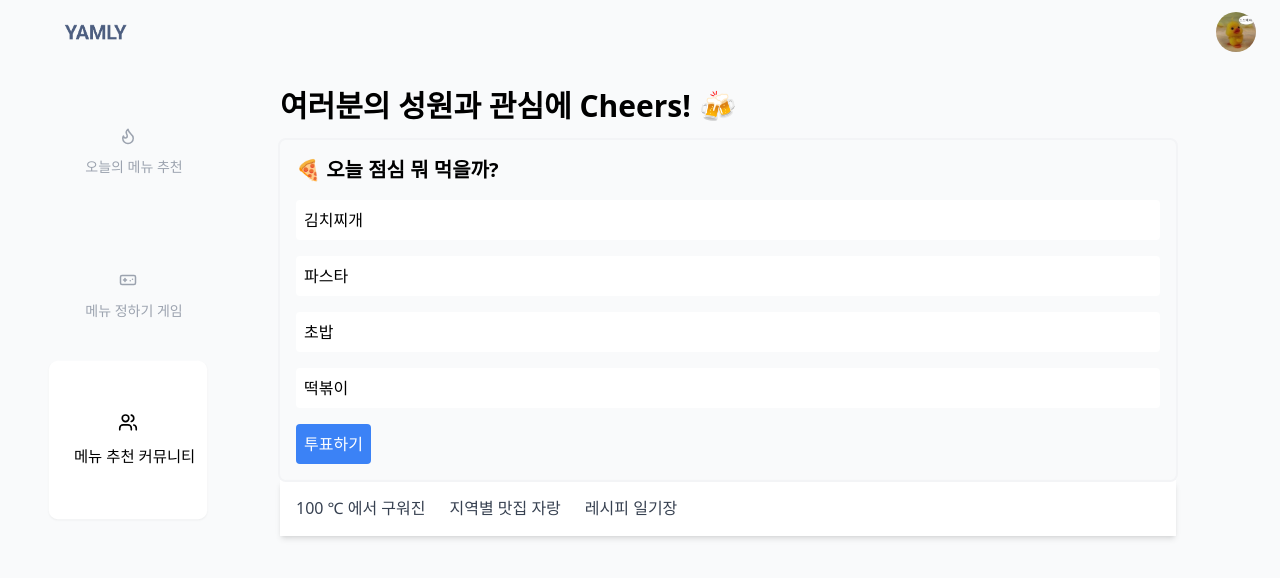
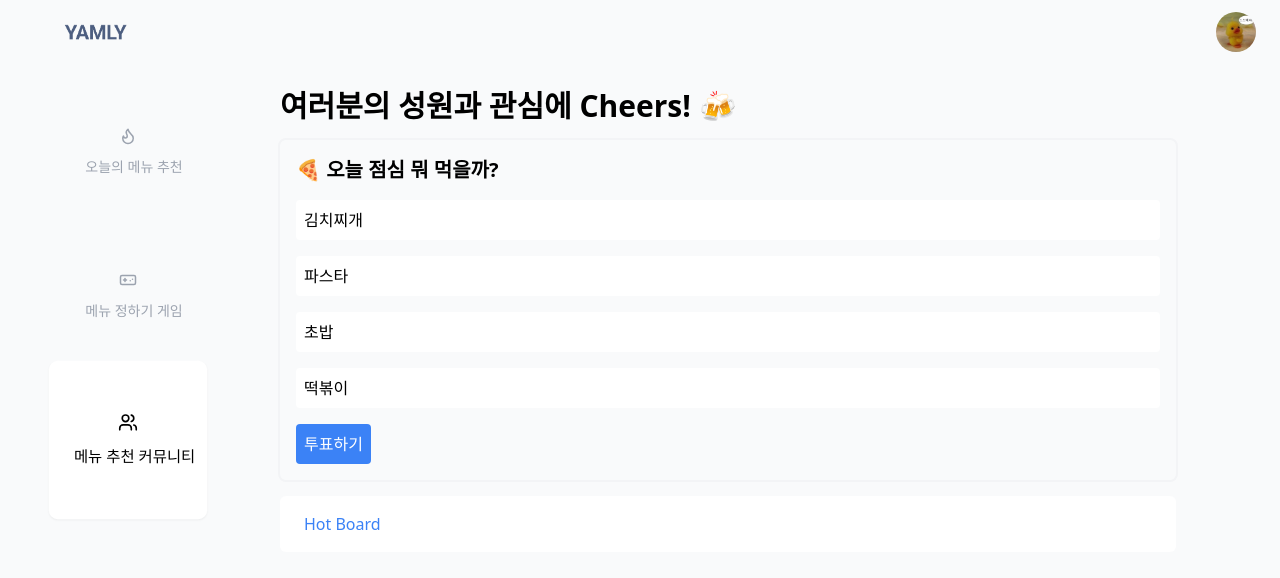
Before and after one commit to duck-ach/yamly, a React (Vite) app in the folder yamly_frontend/: page /community in a window 1280 px wide. Shown: the top 578 px of the page. Built offline with nearby package versions, Linux system fonts and the light colour scheme.

Commit message:
feat: add community navigator

```diff
--- a/yamly_frontend/src/components/Pages/Community/Board/BoardNavigator.tsx
+++ b/yamly_frontend/src/components/Pages/Community/Board/BoardNavigator.tsx
@@ -1,21 +1,17 @@
+import { Link } from "react-router-dom";
+
 const BoardNavigator = () => {
   // TODO : Hover 이벤트 추가하기
   // TODO : 게시판 별 네비게이션 선택에 따라 Router 이동 이벤트 추가하기
   return (
     <>
-      <nav className="bg-white shadow-md p-4">
+      <nav className="bg-white rounded-md p-4 pl-6">
         <div className="container mx-auto flex justify-between items-center">
-          <ul className="hidden md:flex space-x-6 text-gray-700 font-medium">
-            <li>
-              <a href="#">100 ℃ 에서 구워진</a>
-            </li>
-            <li>
-              <a href="#">지역별 맛집 자랑</a>
-            </li>
-            <li>
-              <a href="#">레시피 일기장</a>
-            </li>
-          </ul>
+          <div className="hidden md:flex space-x-6 text-gray-700 font-medium">
+            <Link to="/hotBoard" className="text-blue-500 hover:underline">
+              Hot Board
+            </Link>
+          </div>
           <button className="md:hidden p-2 text-gray-700">
             <svg
               className="w-6 h-6"
--- a/yamly_frontend/src/components/Pages/Community/CommunityMain.tsx
+++ b/yamly_frontend/src/components/Pages/Community/CommunityMain.tsx
@@ -4,8 +4,12 @@ import Vote from "./Vote/Vote";
 const CommunityMain = () => {
   return (
     <>
-      <Vote />
-      <BoardNavigator />
+      <div className="mb-4">
+        <Vote />
+      </div>
+      <div>
+        <BoardNavigator />
+      </div>
     </>
   );
 };
--- a/yamly_frontend/src/components/Pages/Community/Vote/Vote.tsx
+++ b/yamly_frontend/src/components/Pages/Community/Vote/Vote.tsx
@@ -59,7 +59,7 @@ const Vote = () => {
               <div
                 key={idx}
                 className={`p-2 bg-white rounded hover:bg-gray-100 cursor-pointer ${
-                  selectedOption === opt ? "bg-blue-100" : ""
+                  selectedOption === opt ? "bg-blue-200" : ""
                 }`}
                 onClick={() => handleOptionClick(opt)}
               >
```
